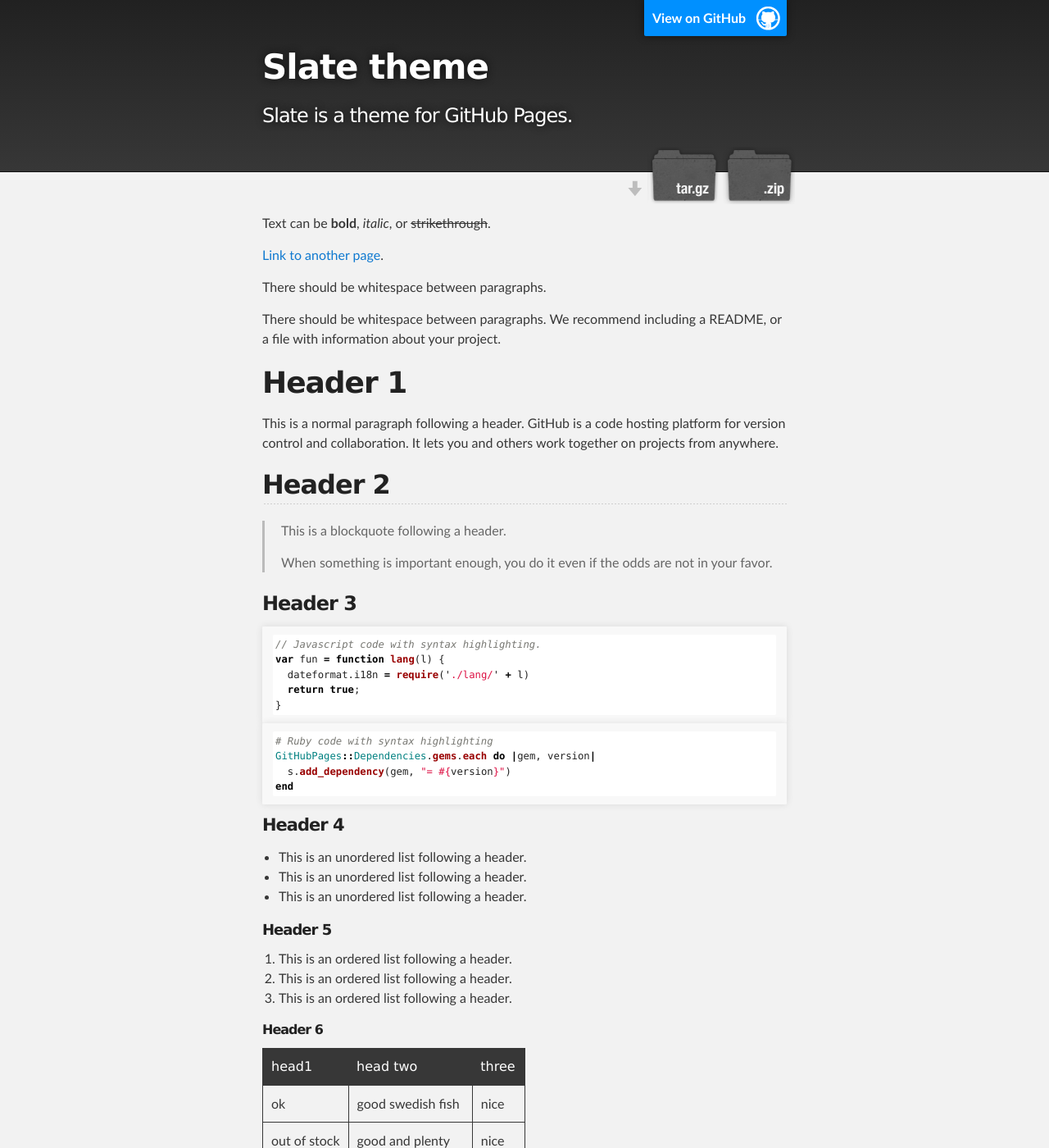
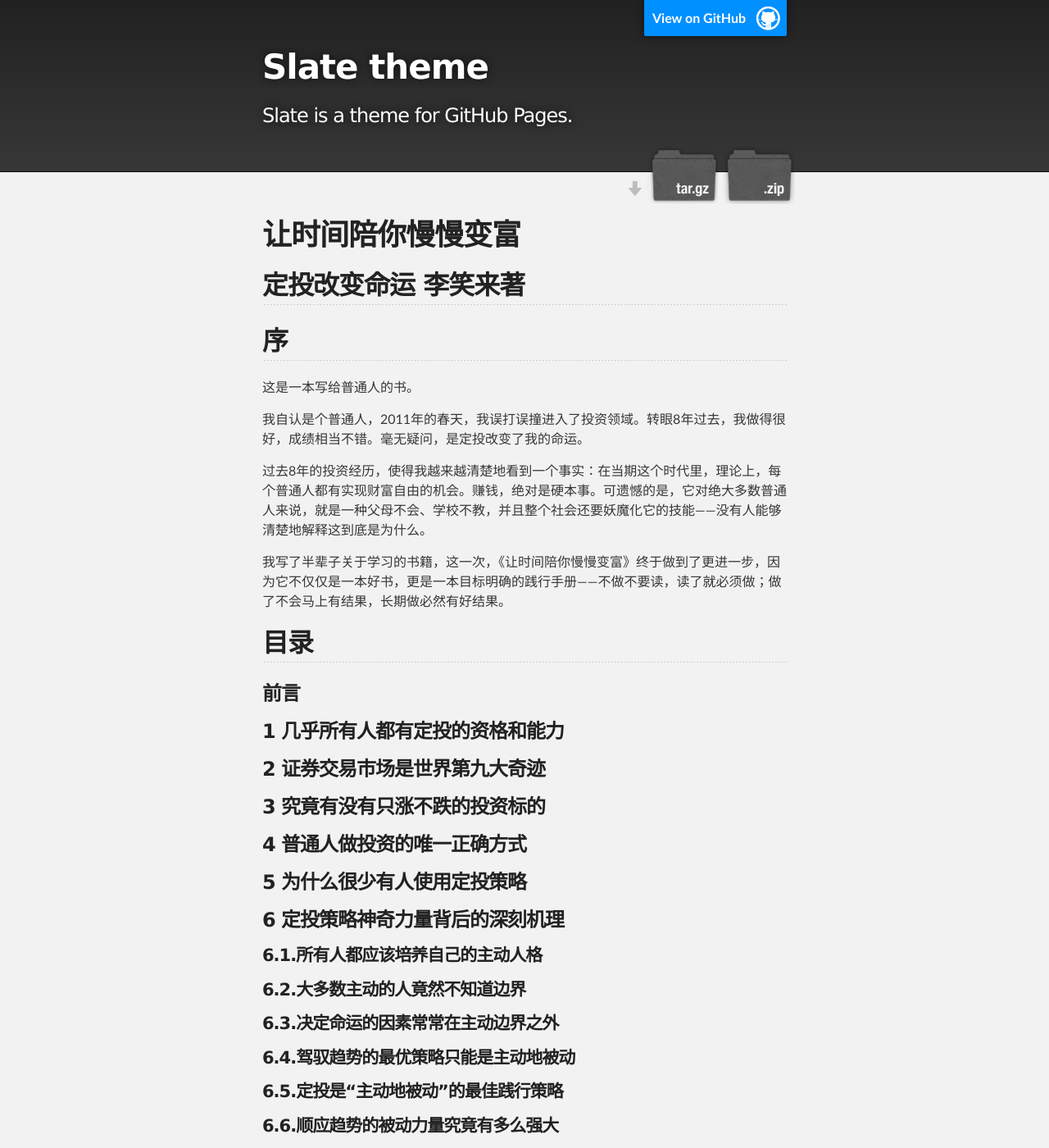
Before and after one commit to liangxincn/-, a Jekyll site: the page built from index.md, in a window 1280 px wide and 1400 px high. Shown: the whole window at 82% size. Built offline with Jekyll 4.4.1, drawn with Linux system fonts in a browser that asks for light colours; our own code applies the rules of GitHub Pages for plain Markdown files; some of the changed text lies outside the part shown.

Commit message:
Update index.md

````diff
--- a/index.md
+++ b/index.md
@@ -1,123 +1,58 @@
----
-layout: default
----
 
-Text can be **bold**, _italic_, or ~~strikethrough~~.
+# 让时间陪你慢慢变富
 
-[Link to another page](./another-page.html).
+## 定投改变命运  李笑来著
 
-There should be whitespace between paragraphs.
+## 序
 
-There should be whitespace between paragraphs. We recommend including a README, or a file with information about your project.
+这是一本写给普通人的书。
 
-# Header 1
+我自认是个普通人，2011年的春天，我误打误撞进入了投资领域。转眼8年过去，我做得很好，成绩相当不错。毫无疑问，是定投改变了我的命运。
 
-This is a normal paragraph following a header. GitHub is a code hosting platform for version control and collaboration. It lets you and others work together on projects from anywhere.
+过去8年的投资经历，使得我越来越清楚地看到一个事实：在当期这个时代里，理论上，每个普通人都有实现财富自由的机会。赚钱，绝对是硬本事。可遗憾的是，它对绝大多数普通人来说，就是一种父母不会、学校不教，并且整个社会还要妖魔化它的技能——没有人能够清楚地解释这到底是为什么。
 
-## Header 2
+我写了半辈子关于学习的书籍，这一次，《让时间陪你慢慢变富》终于做到了更进一步，因为它不仅仅是一本好书，更是一本目标明确的践行手册——不做不要读，读了就必须做；做了不会马上有结果，长期做必然有好结果。
 
-> This is a blockquote following a header.
->
-> When something is important enough, you do it even if the odds are not in your favor.
+## 目录
 
-### Header 3
+### 前言
 
-```js
-// Javascript code with syntax highlighting.
-var fun = function lang(l) {
-  dateformat.i18n = require('./lang/' + l)
-  return true;
-}
-```
+### 1 几乎所有人都有定投的资格和能力
 
-```ruby
-# Ruby code with syntax highlighting
-GitHubPages::Dependencies.gems.each do |gem, version|
-  s.add_dependency(gem, "= #{version}")
-end
-```
+### 2 证券交易市场是世界第九大奇迹
 
-#### Header 4
+### 3 究竟有没有只涨不跌的投资标的
 
-*   This is an unordered list following a header.
-*   This is an unordered list following a header.
-*   This is an unordered list following a header.
+### 4 普通人做投资的唯一正确方式
 
-##### Header 5
+### 5 为什么很少有人使用定投策略
 
-1.  This is an ordered list following a header.
-2.  This is an ordered list following a header.
-3.  This is an ordered list following a header.
+### 6 定投策略神奇力量背后的深刻机理
 
-###### Header 6
+#### 6.1.所有人都应该培养自己的主动人格
 
-| head1        | head two          | three |
-|:-------------|:------------------|:------|
-| ok           | good swedish fish | nice  |
-| out of stock | good and plenty   | nice  |
-| ok           | good `oreos`      | hmm   |
-| ok           | good `zoute` drop | yumm  |
+#### 6.2.大多数主动的人竟然不知道边界
 
-### There's a horizontal rule below this.
+#### 6.3.决定命运的因素常常在主动边界之外
 
-* * *
+#### 6.4.驾驭趋势的最优策略只能是主动地被动
 
-### Here is an unordered list:
+#### 6.5.定投是“主动地被动”的最佳践行策略
 
-*   Item foo
-*   Item bar
-*   Item baz
-*   Item zip
+#### 6.6.顺应趋势的被动力量究竟有多么强大
 
-### And an ordered list:
+#### 6.7.在主动的边界内你还有多少空间
 
-1.  Item one
-1.  Item two
-1.  Item three
-1.  Item four
+#### 6.8.对于长期的理解决定你的结果
 
-### And a nested list:
+#### 6.9.普通人究竟有什么样的极端优势
 
-- level 1 item
-  - level 2 item
-  - level 2 item
-    - level 3 item
-    - level 3 item
-- level 1 item
-  - level 2 item
-  - level 2 item
-  - level 2 item
-- level 1 item
-  - level 2 item
-  - level 2 item
-- level 1 item
+### 7 愚蠢与愚昧的区别以及被动聪明
 
-### Small image
+### 8 有些人总是身处正确的一侧
 
-![Octocat](https://github.githubassets.com/images/icons/emoji/octocat.png)
+### 9 镜像世界另外一侧的众生相
 
-### Large image
+### 10 定投是普通人必需的选择
 
-![Branching](https://guides.github.com/activities/hello-world/branching.png)
-
-
-### Definition lists can be used with HTML syntax.
-
-<dl>
-<dt>Name</dt>
-<dd>Godzilla</dd>
-<dt>Born</dt>
-<dd>1952</dd>
-<dt>Birthplace</dt>
-<dd>Japan</dd>
-<dt>Color</dt>
-<dd>Green</dd>
-</dl>
-
-```
-Long, single-line code blocks should not wrap. They should horizontally scroll if they are too long. This line should be long enough to demonstrate this.
-```
-
-```
-The final element.
-```
+### 结语
````
